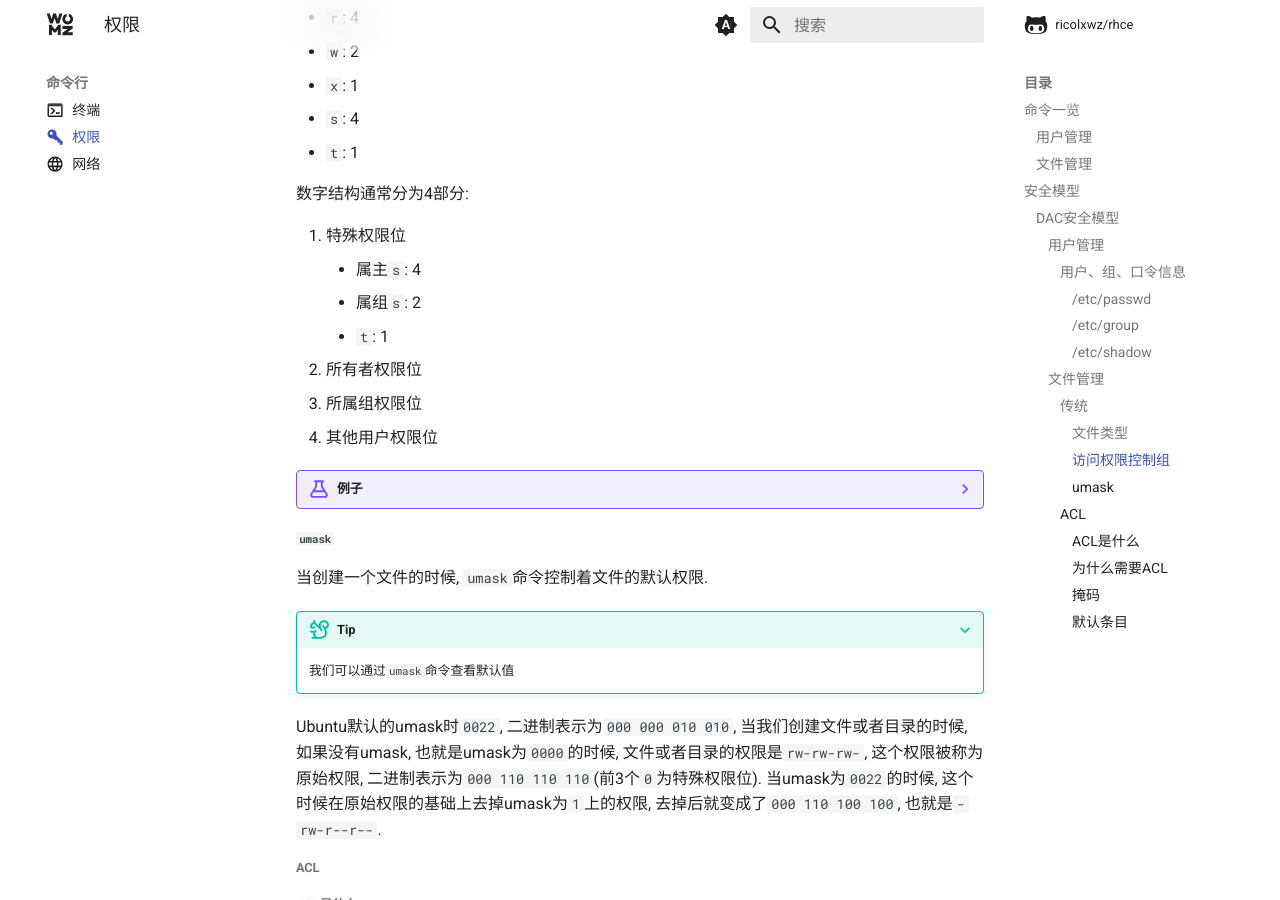
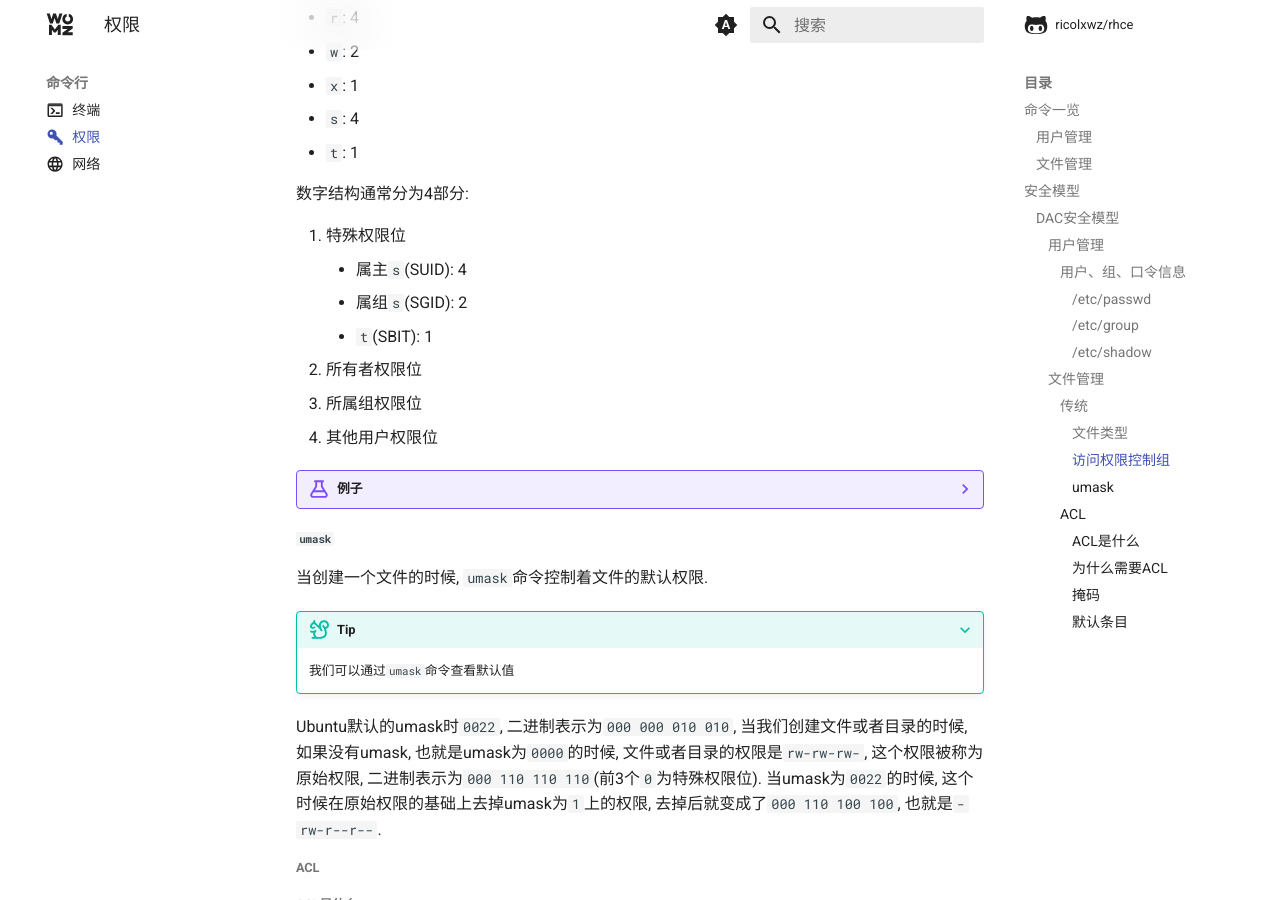
Before and after one commit to ricolxwz/rhce, an MkDocs documentation site: the page built from docs/命令行/权限.md, in a window 1280 px wide and 900 px high, scrolled down 3671 px. Built offline with MkDocs 1.6.1 and Material for MkDocs 9.7.7, drawn with Linux system fonts in a browser that asks for light colours; comment, search, counter and statistics services are not loaded.

```diff
--- a/docs/命令行/权限.md
+++ b/docs/命令行/权限.md
@@ -408,9 +408,9 @@
 数字结构通常分为4部分:
 
 1. 特殊权限位
-    - 属主`s`: 4
-    - 属组`s`: 2
-    - `t`: 1
+    - 属主`s`(SUID): 4
+    - 属组`s`(SGID): 2
+    - `t`(SBIT): 1
 2. 所有者权限位
 3. 所属组权限位
 4. 其他用户权限位
```
